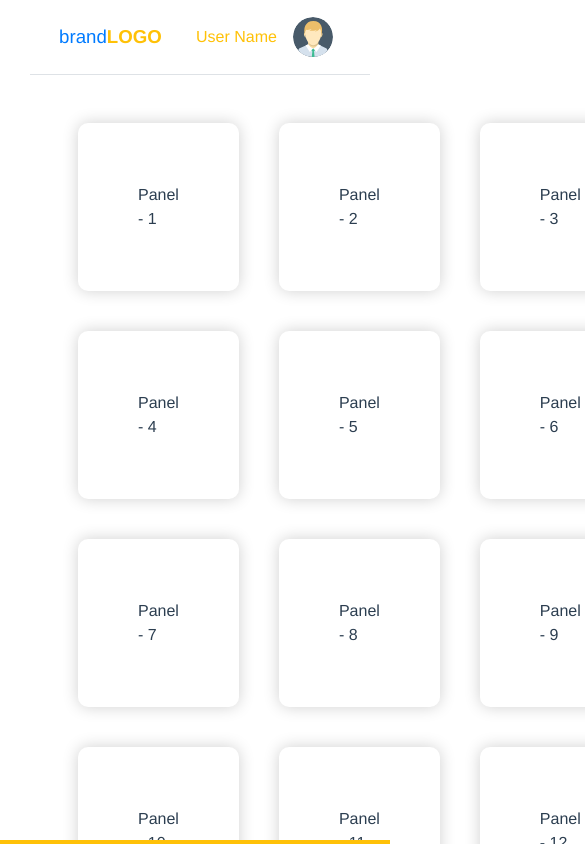
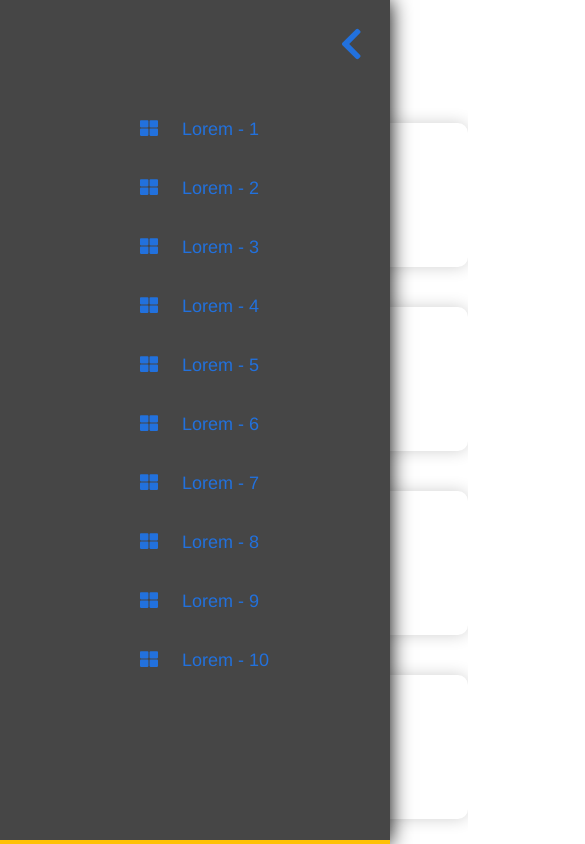
Before and after one commit to JanGoO-dev/insurance, a Vue app: page /#/dashboard in a window 390 px wide. Shown: the top 844 px of the page, 585 px wide, since content can reach past the window. Built offline with nearby package versions, Linux system fonts and the light colour scheme.

Commit message:
Sidebar bug fixed (a few bugs remain)

```diff
--- a/src/views/Dashboard.vue
+++ b/src/views/Dashboard.vue
@@ -8,9 +8,11 @@
         <i class="fas fa-chevron-left"></i>
       </a>
       <div class="mt-5"></div>
-      <a
+      <router-link
+        to="/dashboard"
         v-for="(sideLink, index) in 10"
         :key="index"
+        :class="{ 'pl150': isSmall }"
         class="btn btn-outline-primary round-right border-0 mr-5 my-3 text-left"
         href="#"
       >
@@ -18,7 +20,7 @@
           <i class="fas fa-th-large"></i>
         </span>
         <span v-show="isOpen">Lorem - {{ index + 1 }}</span>
-      </a>
+      </router-link>
     </div>
     <div id="main">
       <PrimaryNavbar></PrimaryNavbar>
@@ -34,7 +36,8 @@ import PrimaryNavbar from "../components/PrimaryNavbar";
 export default {
   data() {
     return {
-      isOpen: false
+      isOpen: false,
+      isSmall: false
     };
   },
   components: {
@@ -50,6 +53,7 @@ export default {
           document.getElementById("mySidenav").style.width = "260px";
           document.getElementById("main").style.marginLeft = "260px";
         } else {
+          this.isSmall = true;
           document.getElementById("mySidenav").style.width = "100%";
         }
         // document.body.style.backgroundColor = "rgba(0,0,0,0.4)";
@@ -63,7 +67,8 @@ export default {
           document.getElementById("mySidenav").style.width = "100px";
           document.getElementById("main").style.marginLeft = "100px";
         } else {
-          document.getElementById("mySidenav").style.width = "0";
+          this.isSmall = false;
+          document.getElementById("mySidenav").style.width = "62px";
         }
         // document.body.style.backgroundColor = "white";
         // document.body.style.filter = "grayscale(0)";
@@ -74,6 +79,10 @@ export default {
 </script>
 
 <style scoped>
+.pl150 {
+  padding-left: 150px !important;
+}
+
 .round-left {
   -webkit-border-top-left-radius: 354px;
   -webkit-border-bottom-left-radius: 354px;
@@ -94,7 +103,7 @@ export default {
 
 #dashboard-wrap {
   display: grid;
-  grid-template-columns: repeat(3, 1fr);
+  grid-template-columns: repeat(auto-fill, minmax(300px, 1fr));
   gap: 40px;
 }
 
@@ -107,9 +116,9 @@ export default {
 
 .hangburger {
   position: absolute;
-  top: 10px;
+  top: 20px;
   right: 40px;
-  font-size: 26px;
+  font-size: 36px;
   margin-left: 50px;
   cursor: pointer;
   color: #2271dd;
@@ -153,9 +162,9 @@ export default {
 /* Position and style the close button (top right corner) */
 .sidenav .closebtn {
   position: absolute;
-  top: 0;
-  right: 10px;
-  font-size: 26px;
+  top: 10px;
+  right: 20px;
+  font-size: 36px;
   margin-left: 50px;
 }
 
@@ -178,12 +187,18 @@ export default {
 }
 
 @media screen and (max-width: 729px) {
-  #main {
-    margin-left: 10px;
-    margin-right: 10px;
+  #media {
+    margin-left: 20px;
+    margin-right: 20px;
   }
   .sidenav {
-    width: 0px !important;
+    width: 62px;
+  }
+  .sidenav a {
+    margin-left: -18px;
+  }
+  .hangburger {
+    right: 19px;
   }
 }
 </style>
```
Also changed, not shown: 7 other files (tests, documents, lock files or other folders).
